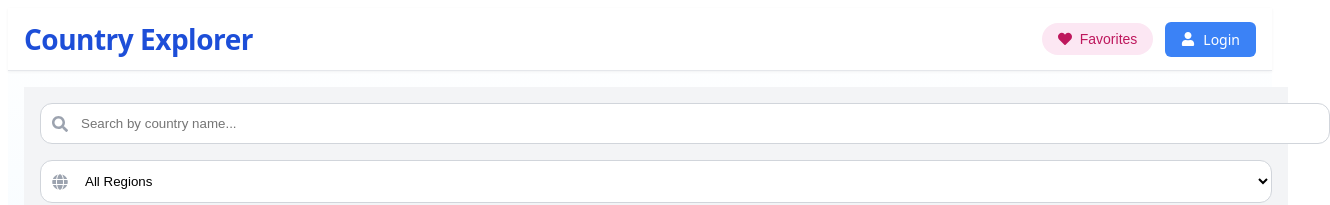
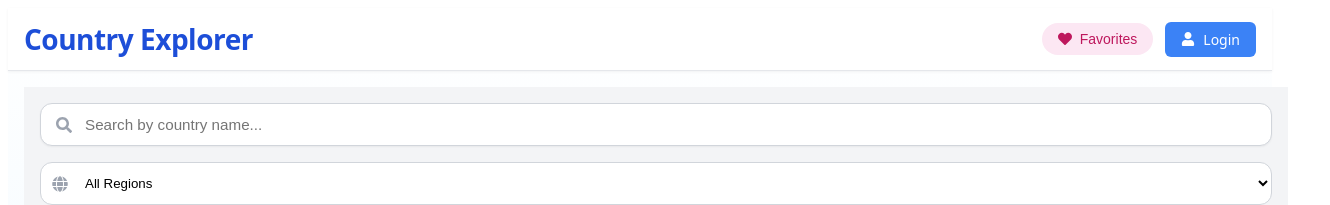
Before and after one commit to LasMinruk/AF_Project_Vercel, a React (Vite) app: page / in a window 1280 px wide. Shown: the top 205 px of the page, 1330 px wide, since content can reach past the window. Built offline with nearby package versions, Linux system fonts and the light colour scheme; no server answers.

Commit message:
Enhance search input styling for improved usability and aesthetics

```diff
--- a/src/pages/Home.jsx
+++ b/src/pages/Home.jsx
@@ -94,27 +94,40 @@ const Home = () => {
         gridTemplateColumns: "1fr",
       }}>
         {/* Search */}
-        <div style={{ position: "relative" }}>
-          <FaSearch style={{
-            position: "absolute",
-            left: "0.75rem",
-            top: "50%",
-            transform: "translateY(-50%)",
-            color: "#9ca3af"
-          }} />
+        <div
+          style={{
+            position: "relative",
+            width: "100%",
+            display: "flex",
+            alignItems: "center",
+          }}
+        >
+          <FaSearch
+            style={{
+              position: "absolute",
+              left: "1rem",
+              color: "#9ca3af",
+              fontSize: "1rem",
+              pointerEvents: "none",
+            }}
+          />
           <input
             type="text"
             placeholder="Search by country name..."
+            value={searchTerm}
+            onChange={(e) => setSearchTerm(e.target.value)}
             style={{
-              padding: "0.75rem 1rem 0.75rem 2.5rem",
               width: "100%",
+              padding: "0.75rem 1rem 0.75rem 2.75rem",
               borderRadius: "0.75rem",
               border: "1px solid #d1d5db",
+              backgroundColor: "white",
+              fontSize: "0.95rem",
+              color: "#111827",
               outline: "none",
-              transition: "all 0.2s"
+              boxShadow: "0 1px 2px rgba(0, 0, 0, 0.05)",
+              transition: "all 0.2s ease",
             }}
-            value={searchTerm}
-            onChange={(e) => setSearchTerm(e.target.value)}
           />
         </div>
 
```
